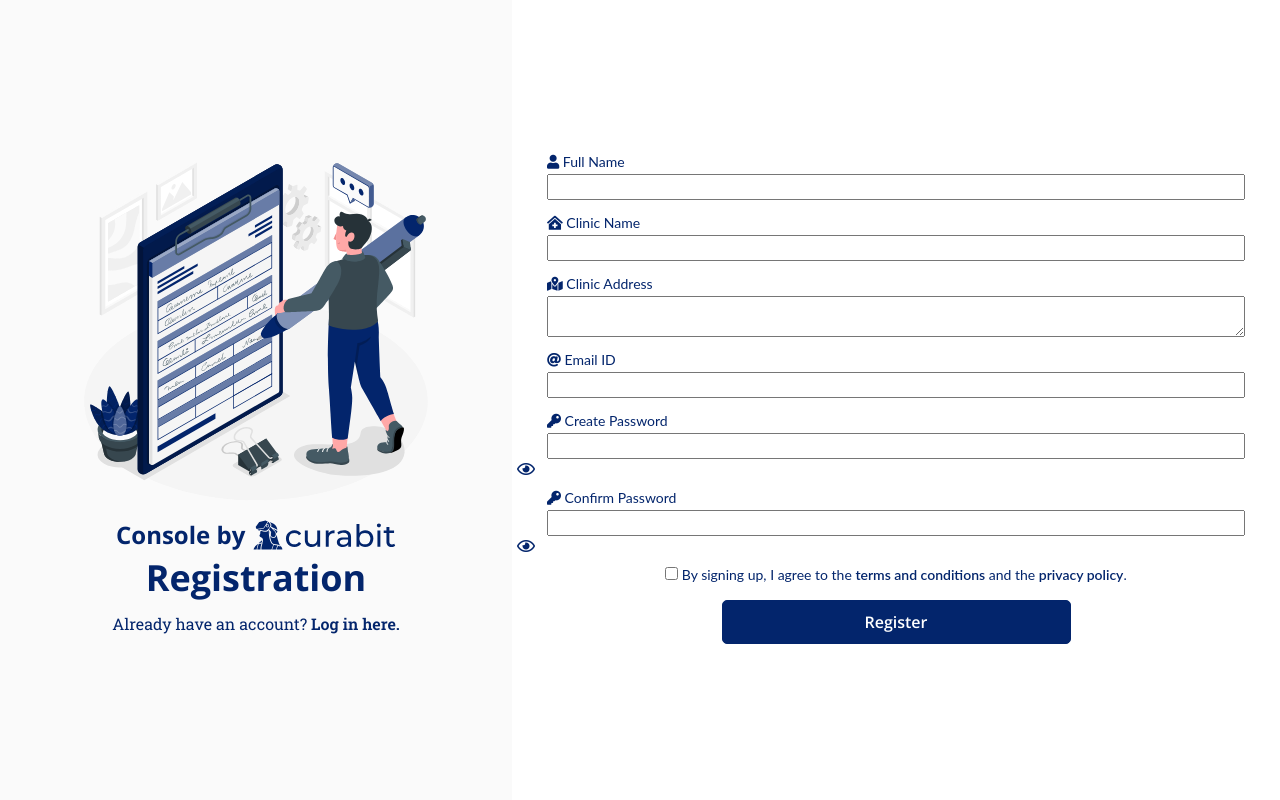
After one commit to Curabit/flask-app, a Flask app: template app/templates/register.html in a window 1280 px wide. The commit adds this page. Run offline with Flask 2, Linux system fonts and the light colour scheme; the template is opened without the code that fills it: values that come from a table or form of the project are taken from there, others are empty.

Commit message:
added front-end

```diff
--- a/app/forms.py
+++ b/app/forms.py
@@ -9,7 +9,7 @@
     email = EmailField(validators=[InputRequired(), Email()])
     psw = PasswordField(validators=[InputRequired()], id='psw')
     remember_me = BooleanField('Remember Me')
-    submit = SubmitField(label="Sign In", render_kw={"class": "dark-btn"})
+    submit = SubmitField(label="Log In", render_kw={"class": "dark-btn", "style": "width: 50%;"})
 
 class formForgotPassword(FlaskForm):
     email = EmailField(validators=[InputRequired(), Email()])
@@ -23,7 +23,7 @@
     psw = PasswordField(validators=[InputRequired()], id='psw')
     psw2 = PasswordField(validators=[InputRequired(), EqualTo(fieldname='psw', message="Passwords do not match.")], id='psw2')
     agreement = BooleanField(validators=[InputRequired("You cannot sign up unless you accept.")])
-    submit = SubmitField(label="Sign Up", render_kw={"class": "dark-btn"})
+    submit = SubmitField(label="Register", render_kw={"class": "dark-btn", "style": "width: 50%;"})
 
     def validate_email(self, email):
         user = User.objects(email=email.data).first()
@@ -51,7 +51,7 @@
 class formResetPassword(FlaskForm):
     new_psw = PasswordField(validators=[InputRequired()], id='new_psw')
     new_psw2 = PasswordField(validators=[InputRequired(), EqualTo(fieldname='new_psw', message="Passwords do not match.")], id='new_psw2')
-    submit = SubmitField(label="Create new Password", render_kw={"class": "btn dark-btn"})
+    submit = SubmitField(label="Create New Password", render_kw={"class": "dark-btn", "style": "width: 50%;"})
 
 class formClient(FlaskForm):
     cl_name = StringField(validators=[InputRequired()])
--- a/app/mails.py
+++ b/app/mails.py
@@ -25,7 +25,7 @@
     message.from_email = From('console-support@curabit.in', 'Console by Curabit')
     message.dynamic_template_data = {
         'th_name': th_name,
-        'reset_link': url_for('reset_password', token=token, _external=True)
+        'reset_link': url_for('resetPassword', token=token, _external=True)
     }
     message.template_id = 'd-8b4bb145b12c40c99b37f8e951934faa'
     sg.send(message)
--- /dev/null
+++ b/app/static/css/auth.css
@@ -0,0 +1,164 @@
+* {
+    margin: 0;
+    padding: 0;
+    box-sizing: border-box;
+}
+
+a {
+    text-decoration: none;
+    color: inherit;
+    font-weight: 600;
+}
+
+a:hover {
+    text-decoration: underline;
+}
+
+html {
+    height: 100%;
+}
+body {
+    min-height: 100%;
+    display: flex;
+    flex-direction: row;
+    align-items: center;
+    justify-content: center;
+}
+
+.side-container {
+    align-self: stretch;
+    padding: 10px;
+    display: flex;
+    flex-direction: column;
+    align-items: center;
+    justify-content: center;
+}
+
+.intro-container {
+    align-self: stretch;
+    display: flex;
+    flex-direction: row;
+    align-items: center;
+    justify-content: center;
+    margin: 5px 0px;
+}
+
+#main-left-container {
+    background-color: #FAFAFA;
+    color: #03256C;
+    width: 40%;
+}
+
+
+h1 {
+    font-family: 'Open Sans', 'Helvetica', sans-serif;
+    font-size: 36px;
+    line-height: 30px;
+    margin: 5px 0px;
+}
+
+h2 {
+    font-family: 'Open Sans', 'Helvetica', sans-serif;
+    font-size: 24px;
+    line-height: 30px;
+}
+
+p {
+    font-family: 'Roboto Slab', serif;
+}
+
+#logo_washed {
+    height: 30px;
+    width: auto;
+    margin: 3.5px 0px 3.5px 7.5px;
+    filter: brightness(0) saturate(100%) invert(15%) sepia(23%) saturate(5650%) hue-rotate(208deg) brightness(94%) contrast(112%);
+}
+
+.action {
+    max-height: 50%;
+    max-width: 70%;
+    margin: 10px;
+}
+
+#main-right-container {
+    background-color: #FFFFFF;
+    color: #03256C;
+    width: 60%;
+}
+
+form {
+    align-self: stretch;
+    display: flex;
+    flex-direction: column;
+    align-items: center;
+    justify-content: center;
+    width: 100%;
+    padding: 10px 25px;
+}
+
+.error-container {
+    padding: 10px;
+    margin: 5px 0px;
+    width: 100%;
+    border-radius: 5px;
+    font-size: 12px;
+    font-family: 'Roboto Slab', serif;
+}
+
+.red-box {
+    border: 1px solid #CC0202;
+    color: #CC0202;
+}
+
+.purple-box {
+    border: 1px solid #800080;
+    color: #800080;
+}
+
+.field-container {
+    margin: 5px 0px;
+    display: flex;
+    flex-direction: column;
+    align-items: flex-start;
+    justify-content: center;
+    align-self: stretch;
+}
+
+
+label {
+    font-family: 'Lato', 'Helvetica', sans-serif;
+    font-size: 14px;
+    margin: 2px 0px;
+}
+
+input[type="text"], input[type="email"], input[type="password"], textarea {
+    width: 100%;
+    padding: 2.5px;
+    font-family: 'Lato', 'Helvetica', sans-serif;
+    font-size: 14px;
+    margin: 2px 0px;
+}
+
+.dark-btn {
+    color: #FFFFFF;
+    border: 1px solid #03256C;
+    background-color: #03256C;
+    border-radius: 5px;
+    font-family: 'Open Sans', sans-serif;
+    font-size: 16px;
+    font-weight: 600;
+    padding: 10px;
+    margin: 10px 0px;
+    cursor: pointer;
+}
+
+.dark-btn:hover {
+    color: #03256C;
+    background-color: #FFFFFF;
+}
+
+#two-fields {
+  flex-direction: row;
+  justify-content: space-between;
+  align-items: center;
+}
--- /dev/null
+++ b/app/static/js/psw-viewer.js
@@ -0,0 +1,13 @@
+document.addEventListener('DOMContentLoaded', (event) => {
+    var togglePass = document.querySelectorAll('.togglePassword');
+    for (var i=0; i < togglePass.length; i++){
+            let pass = togglePass[i].previousElementSibling;
+            togglePass[i].addEventListener('click', function (e) {
+            // toggle the type attribute
+            let type = pass.getAttribute('type') === 'password' ? 'text' : 'password';
+            pass.setAttribute('type', type);
+            // toggle the eye slash icon
+            this.classList.toggle("fa-eye-slash");
+        });
+    }
+})
--- a/app/templates/error.html
+++ b/app/templates/error.html
@@ -27,7 +27,7 @@
         {% if notifyAdmin==True %}
             <p>We have notified our tech team about this encounter as well. They are looking into what caused it.</p>
         {% endif %}
-        <a class="dark-btn" href="{{ url_for('dashboard') }}">Return to Dashboard</a>
+        <a class="dark-btn" href="{{ url_for('login') }}">Return to Home</a>
         <p style="font-size: 12px;">For technical queries, email us at <a style="font-size: 12px;" href="mailto:console@curabit.in">console@curabit.in</a> | Illustrations by <a style="font-size: 12px;" href="https://www.storyset.com">StorySet</a></p>
     </body>
 </html>
--- /dev/null
+++ b/app/templates/register.html
@@ -0,0 +1,118 @@
+<html>
+    <head>
+        <meta charset="UTF-8">
+        <meta http-equiv="Content-Type" content="text/html; charset=utf-8" />
+        <meta http-equiv="Content-Style-Type" content="text/css">
+        <meta name="viewport" content="width=device-width, user-scalable=no, initial-scale=1.0, minimum-scale=1.0, maximum-scale=1.0">
+
+        <title>Registration | Console by Curabit</title>
+        <link rel="shortcut icon" type="image/ico" href="{{ url_for('static',filename='assets/favicon.png') }}" />
+
+        <link rel="preconnect" href="https://fonts.googleapis.com" />
+        <link rel="preconnect" href="https://fonts.gstatic.com" crossorigin />
+        <link rel="stylesheet" href="https://use.fontawesome.com/releases/v5.15.4/css/all.css" integrity="sha384-DyZ88mC6Up2uqS4h/KRgHuoeGwBcD4Ng9SiP4dIRy0EXTlnuz47vAwmeGwVChigm" crossorigin="anonymous">
+        <link href="https://fonts.googleapis.com/css2?family=Open+Sans:ital,wght@0,300;0,400;0,600;0,700;0,800;1,300;1,400;1,600;1,700;1,800&family=Roboto+Slab:wght@100;200;300;400;500;600;700;800;900&display=swap" rel="stylesheet">
+
+        <link href="{{ url_for('static',filename='css/auth.css') }}" rel="stylesheet" type="text/css" />
+        <script src="{{ url_for('static',filename='js/psw-viewer.js') }}"></script>
+    </head>
+    <body>
+        <div class="side-container" id="main-left-container">
+            <img src="{{ url_for('static',filename='assets/auth_actions_svg/register.svg') }}" class="action" alt="Registration">
+            <div class="intro-container">
+                <h2>Console by</h2>
+                <a href="https://www.curabit.in/"><img src="{{ url_for('static',filename='assets/logo_wo_taglin.svg') }}" alt="Curabit's Logo" id="logo_washed"/></a>
+            </div>
+            <h1>Registration</h1>
+            <p style="margin: 15px 0px;">Already have an account? <a href="{{ url_for('login') }}">Log in here.</a></p>
+        </div>
+        <div class="side-container" id="main-right-container">
+            <form method="POST">
+                {{ form.hidden_tag() }}
+
+                {% with messages = get_flashed_messages() %}
+                    {% if messages %}
+                        {% for message in messages %}
+                        <div class="error-container purple-box">
+                            <p><i class="fas fa-exclamation-circle"></i> {{ message }}</p>
+                        </div>
+                        {% endfor %}
+                {% endif %}
+                {% endwith %}
+
+                <div class='field-container'>
+                    <label for="th_name"><i class="fas fa-user"></i> Full Name</label>
+                    {{ form.th_name(size=32) }}
+                    {% for error in form.th_name.errors %}
+                        <div class="error-container red-box">
+                            <p><i class="fas fa-exclamation-circle"></i> {{ error }}</p>
+                        </div>
+                    {% endfor %}
+                </div>
+
+                <div class='field-container'>
+                    <label for='clinic_name'><i class="fas fa-clinic-medical"></i> Clinic Name</label>
+                    {{ form.clinic_name(size=48) }}
+                    {% for error in form.clinic_name.errors %}
+                        <div class="error-container red-box">
+                            <p><i class="fas fa-exclamation-circle"></i> {{ error }}</p>
+                        </div>
+                    {% endfor %}
+                </div>
+
+                <div class='field-container'>
+                    <label for='clinic_add'><i class="fas fa-map-marked-alt"></i> Clinic Address</label>
+                    {{ form.clinic_add() }}
+                    {% for error in form.clinic_add.errors %}
+                        <div class="error-container red-box">
+                            <p><i class="fas fa-exclamation-circle"></i> {{ error }}</p>
+                        </div>
+                    {% endfor %}
+                </div>
+
+                <div class='field-container'>
+                    <label for='email'><i class="fas fa-at"></i> Email ID</label>
+                    {{ form.email() }}
+                    {% for error in form.email.errors %}
+                        <div class="error-container red-box">
+                            <p><i class="fas fa-exclamation-circle"></i> {{ error }}</p>
+                        </div>
+                    {% endfor %}
+                </div>
+
+                <div class='field-container'>
+                    <label for="psw"><i class="fas fa-key"></i> Create Password</label>
+                    <div id="psw-container" style="width: 100%;">
+                        {{ form.psw() }}
+                        <i class="far fa-eye togglePassword" style="margin-left: -30px; cursor: pointer;"></i>
+                    </div>
+                    {% for error in form.psw.errors %}
+                        <div class="error-container red-box">
+                            <p><i class="fas fa-exclamation-circle"></i> {{ error }}</p>
+                        </div>
+                    {% endfor %}
+                </div>
+
+                <div class='field-container'>
+                    <label for="psw2"><i class="fas fa-key"></i> Confirm Password</label>
+                    <div id="psw-container" style="width: 100%;">
+                        {{ form.psw2() }}
+                        <i class="far fa-eye togglePassword" style="margin-left: -30px; cursor: pointer;"></i>
+                    </div>
+                    {% for error in form.psw2.errors %}
+                        <div class="error-container red-box">
+                            <p><i class="fas fa-exclamation-circle"></i> {{ error }}</p>
+                        </div>
+                    {% endfor %}
+                </div>
+
+                <div class='field-container' style="align-self: center">
+                    <label>{{ form.agreement() }} By signing up, I agree to the <a href="#TODO: Add link to terms and conditions" class='link-underline'>terms and conditions</a> and the <a href="#TODO: Add link to privacy policy" class='link-underline'>privacy policy</a>.</label>
+                </div>
+
+                {{ form.submit() }}
+
+            </form>
+        </div>
+    </body>
+</html>
```
Also changed, not shown: app/errors.py (+29 -29 lines), app/models.py (+14 -10 lines), app/routes.py (+4 -3 lines), app/templates/forgot_psw.html (added, +57 -0 lines), app/templates/login.html (added, +76 -0 lines), app/templates/reset_psw.html (added, +74 -0 lines), app/static/assets/auth_actions_svg/forgot-psw.svg (added), app/static/assets/auth_actions_svg/login.svg (added), app/static/assets/auth_actions_svg/register.svg (added), app/static/assets/auth_actions_svg/reset-psw.svg (added), app/static/assets/logo.svg (added), app/static/assets/logo_wo_taglin.svg (added).
